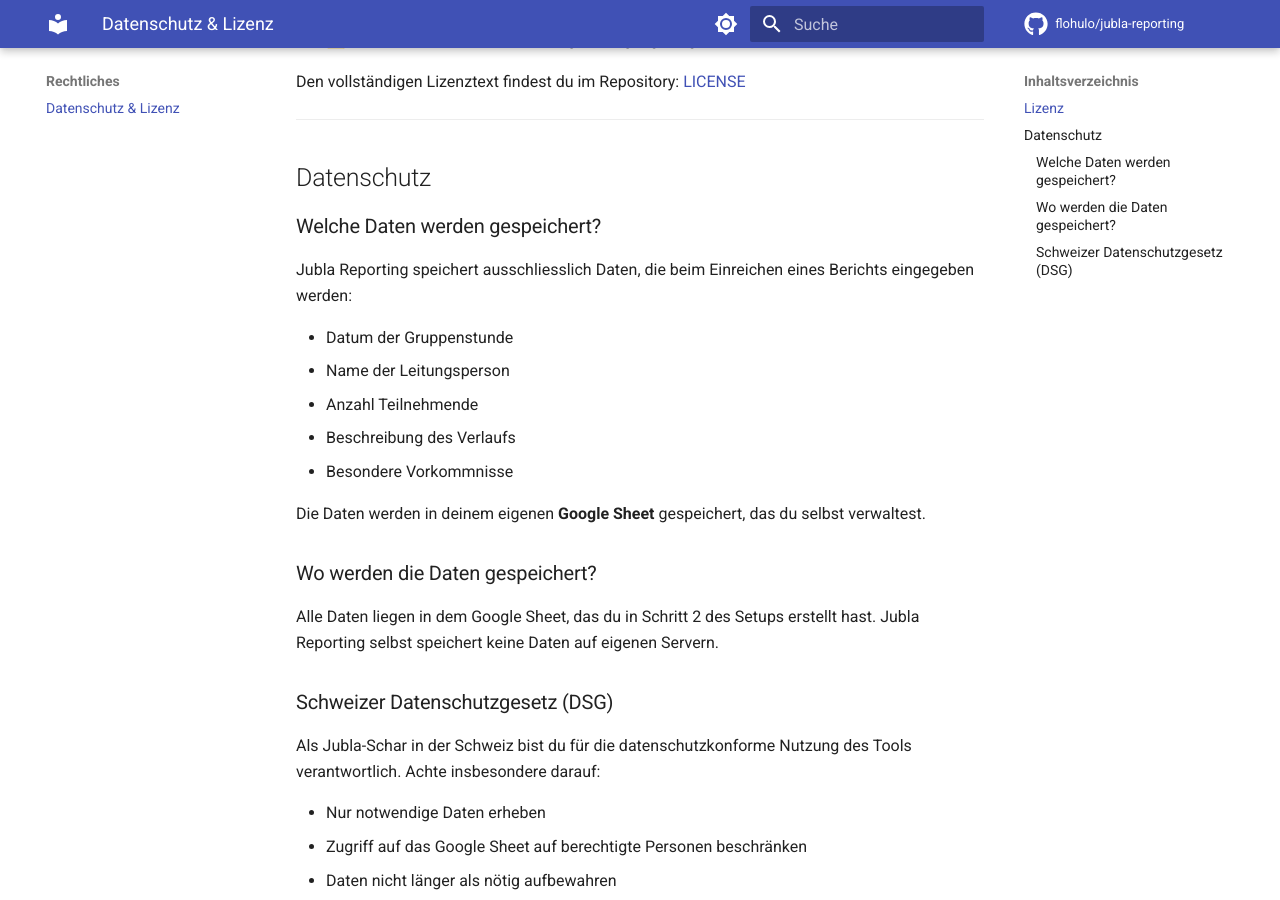
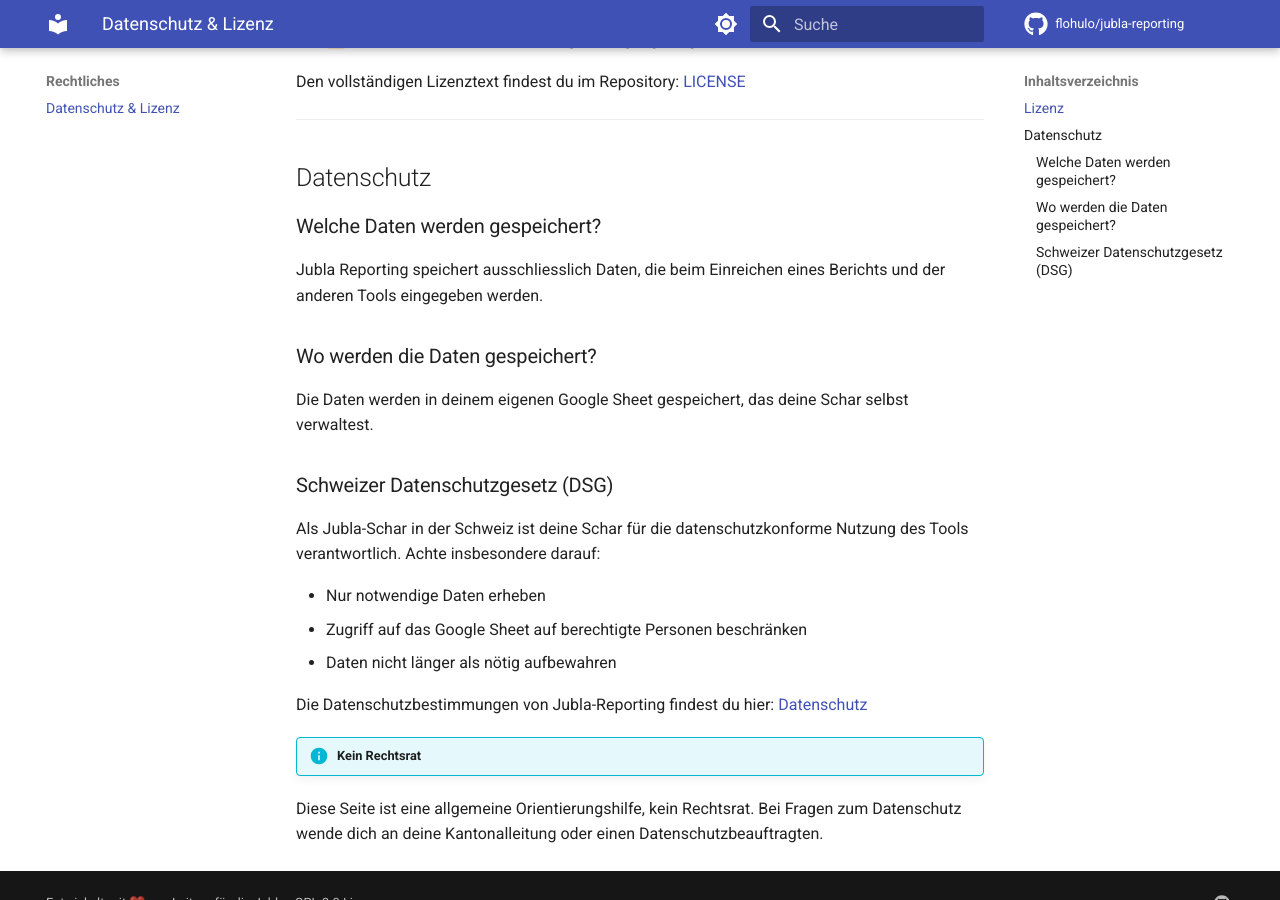
Before and after one commit to flohulo/handbuch-jubla-reporting, an MkDocs documentation site: the page built from docs/rechtliches.md, in a window 1280 px wide and 900 px high, scrolled down 511 px. Built offline with MkDocs 1.6.1 and Material for MkDocs 9.7.7, drawn with Linux system fonts in a browser that asks for light colours; comment, search, counter and statistics services are not loaded.

Commit message:
Korrekturen

```diff
--- a/docs/rechtliches.md
+++ b/docs/rechtliches.md
@@ -22,27 +22,21 @@ Den vollständigen Lizenztext findest du im Repository: [LICENSE](https://github
 
 ### Welche Daten werden gespeichert?
 
-Jubla Reporting speichert ausschliesslich Daten, die beim Einreichen eines Berichts eingegeben werden:
-
-- Datum der Gruppenstunde
-- Name der Leitungsperson
-- Anzahl Teilnehmende
-- Beschreibung des Verlaufs
-- Besondere Vorkommnisse
-
-Die Daten werden in deinem eigenen **Google Sheet** gespeichert, das du selbst verwaltest.
+Jubla Reporting speichert ausschliesslich Daten, die beim Einreichen eines Berichts und der anderen Tools eingegeben werden.
 
 ### Wo werden die Daten gespeichert?
 
-Alle Daten liegen in dem Google Sheet, das du in Schritt 2 des Setups erstellt hast. Jubla Reporting selbst speichert keine Daten auf eigenen Servern.
+Die Daten werden in deinem eigenen Google Sheet gespeichert, das deine Schar selbst verwaltest.
 
 ### Schweizer Datenschutzgesetz (DSG)
 
-Als Jubla-Schar in der Schweiz bist du für die datenschutzkonforme Nutzung des Tools verantwortlich. Achte insbesondere darauf:
+Als Jubla-Schar in der Schweiz ist deine Schar für die datenschutzkonforme Nutzung des Tools verantwortlich. Achte insbesondere darauf:
 
 - Nur notwendige Daten erheben
 - Zugriff auf das Google Sheet auf berechtigte Personen beschränken
 - Daten nicht länger als nötig aufbewahren
 
+Die Datenschutzbestimmungen von Jubla-Reporting findest du hier: [Datenschutz](https://jubla-wald-reporting.netlify.app/legal)
+
 !!! info "Kein Rechtsrat"
-    Diese Seite ist eine allgemeine Orientierungshilfe, kein Rechtsrat. Bei Fragen zum Datenschutz wende dich an deine Kantonalleitung oder einen Datenschutzbeauftragten.
+Diese Seite ist eine allgemeine Orientierungshilfe, kein Rechtsrat. Bei Fragen zum Datenschutz wende dich an deine Kantonalleitung oder einen Datenschutzbeauftragten.
--- a/mkdocs.yml
+++ b/mkdocs.yml
@@ -37,15 +37,13 @@ theme:
 nav:
   - Startseite: index.md
   - Für Nutzende:
-      - Einstieg: einrichtung/ueberblick.md
-      - 1. Repository forken: einrichtung/fork.md
-      - 2. Google Sheets einrichten: einrichtung/google-sheets.md
-      - 3. Netlify verbinden: einrichtung/netlify.md
-      - 4. Umgebungsvariablen: einrichtung/umgebungsvariablen.md
-      - 5. Branding & Konfiguration: einrichtung/branding.md
       - Nutzung für Leitende: nutzung/leitende.md
       - Nutzung für die Scharleitung: nutzung/scharleitung.md
       - Alarm-Funktion: nutzung/alarm.md
+  - Für Entwickler:innen:
+      - Einstieg: admin/ueberblick.md
+      - Architektur: entwicklung/architektur.md
+      - constibutions: entwicklung/contributions.md
   - Rechtliches:
       - Datenschutz & Lizenz: rechtliches.md
 
```
Also changed, not shown: docs/admin/branding.md (renamed from docs/einrichtung/branding.md, +7 -14 lines), docs/index.md (+3 -1 lines), docs/nutzung/alarm.md (+2 -8 lines), docs/nutzung/leitende.md (+1 -1 lines), docs/admin/fork.md (renamed from docs/einrichtung/fork.md), docs/admin/google-sheets.md (renamed from docs/einrichtung/google-sheets.md), docs/admin/netlify.md (renamed from docs/einrichtung/netlify.md), docs/admin/ueberblick.md (renamed from docs/einrichtung/ueberblick.md), docs/admin/umgebungsvariablen.md (renamed from docs/einrichtung/umgebungsvariablen.md).
